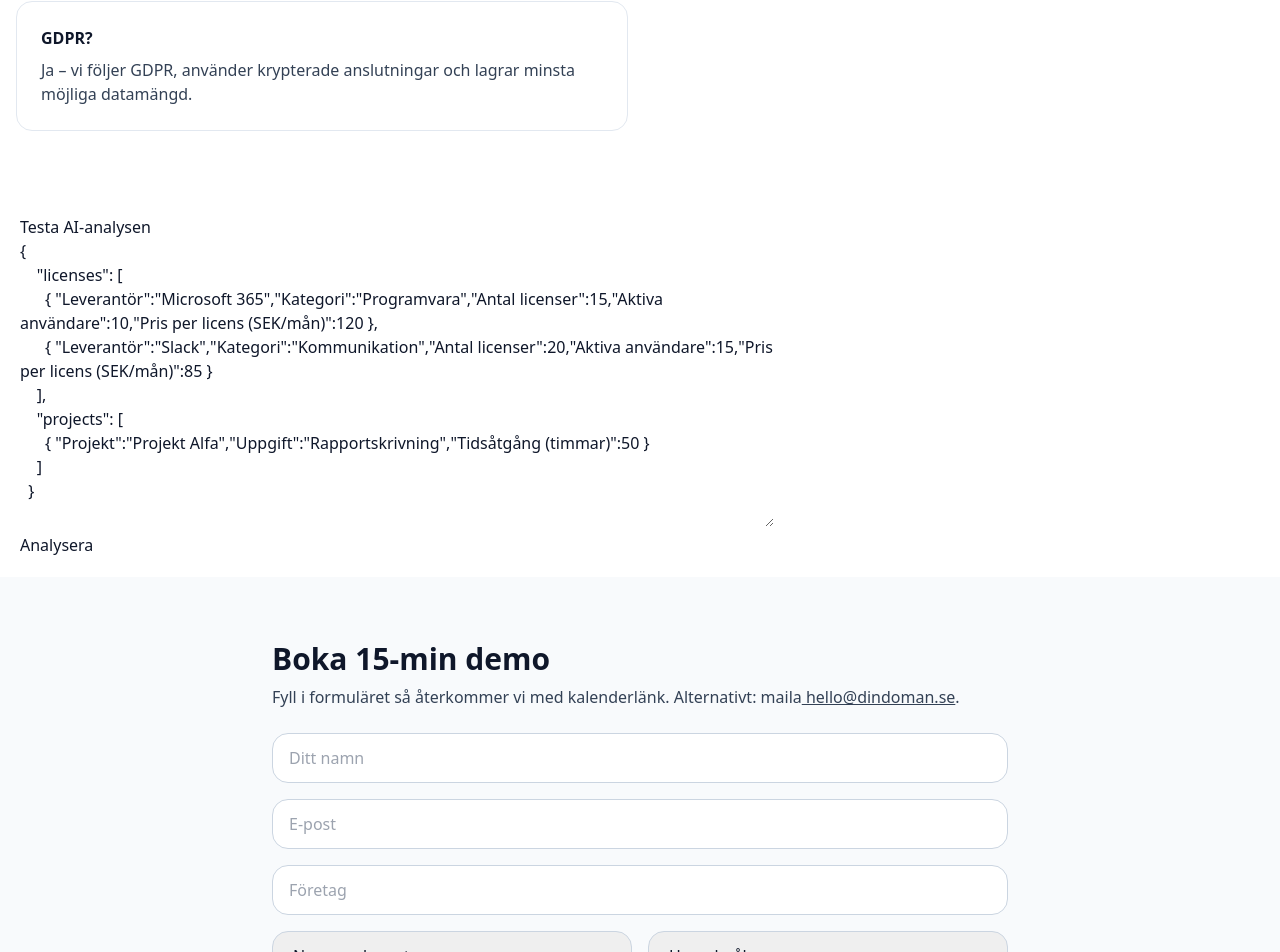
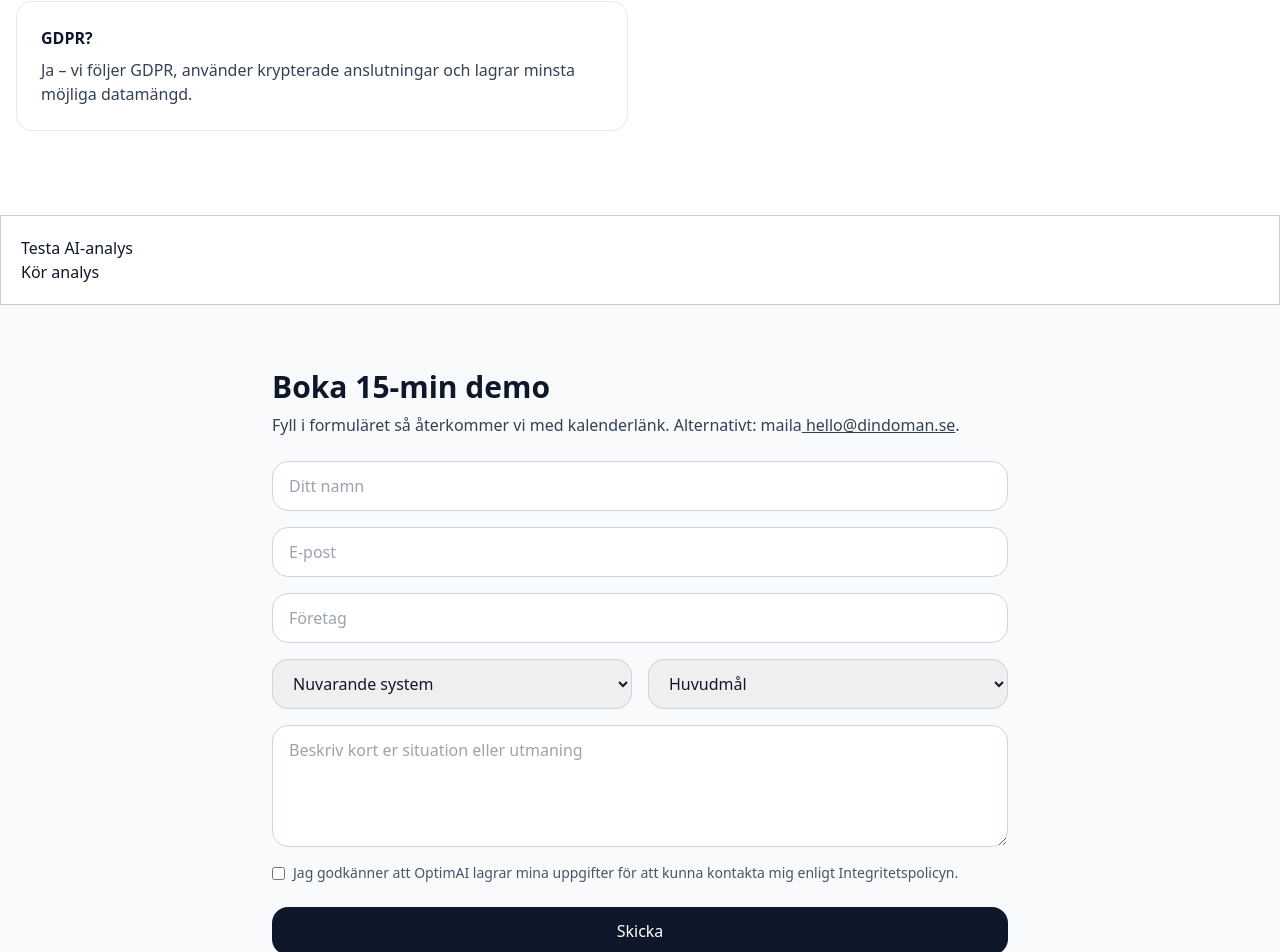
Before and after one commit to mellow1004/optimai-landing-, a React (Vite) app: page / in a window 1280 px wide. Shown: the part 3144-4096 px from the top of the page. Built offline with nearby package versions, Linux system fonts and the light colour scheme.

Commit message:
Update AnalyzeTest.jsx

```diff
--- a/src/AnalyzeTest.jsx
+++ b/src/AnalyzeTest.jsx
@@ -1,47 +1,32 @@
 import React, { useState } from "react";
 
 export default function AnalyzeTest() {
-  const [input, setInput] = useState(`{
-    "licenses": [
-      { "Leverantör":"Microsoft 365","Kategori":"Programvara","Antal licenser":15,"Aktiva användare":10,"Pris per licens (SEK/mån)":120 },
-      { "Leverantör":"Slack","Kategori":"Kommunikation","Antal licenser":20,"Aktiva användare":15,"Pris per licens (SEK/mån)":85 }
-    ],
-    "projects": [
-      { "Projekt":"Projekt Alfa","Uppgift":"Rapportskrivning","Tidsåtgång (timmar)":50 }
-    ]
-  }`);
-  const [result, setResult] = useState(null);
+  const [result, setResult] = useState("");
+  const [loading, setLoading] = useState(false);
 
-  const handleAnalyze = async () => {
+  const runAnalysis = async () => {
+    setLoading(true);
+    setResult("");
     try {
-      const res = await fetch("/api/analyze", {
-        method: "POST",
-        headers: { "Content-Type": "application/json" },
-        body: input,
-      });
+      const res = await fetch("/api/analyze");
       const data = await res.json();
-      setResult(data);
+      setResult(JSON.stringify(data, null, 2));
     } catch (err) {
-      console.error(err);
-      alert("Fel vid anrop");
+      setResult("Fel vid analys: " + err.message);
+    } finally {
+      setLoading(false);
     }
   };
 
   return (
-    <div style={{ padding: 20 }}>
-      <h2>Testa AI-analysen</h2>
-      <textarea
-        rows={12}
-        cols={80}
-        value={input}
-        onChange={(e) => setInput(e.target.value)}
-      />
-      <br />
-      <button onClick={handleAnalyze}>Analysera</button>
-
+    <div style={{ padding: "20px", border: "1px solid #ccc", marginTop: "20px" }}>
+      <h3>Testa AI-analys</h3>
+      <button onClick={runAnalysis} disabled={loading}>
+        {loading ? "Analyserar..." : "Kör analys"}
+      </button>
       {result && (
-        <pre style={{ background: "#f0f0f0", padding: 10 }}>
-          {JSON.stringify(result, null, 2)}
+        <pre style={{ background: "#f4f4f4", padding: "10px", marginTop: "10px" }}>
+          {result}
         </pre>
       )}
     </div>
```
